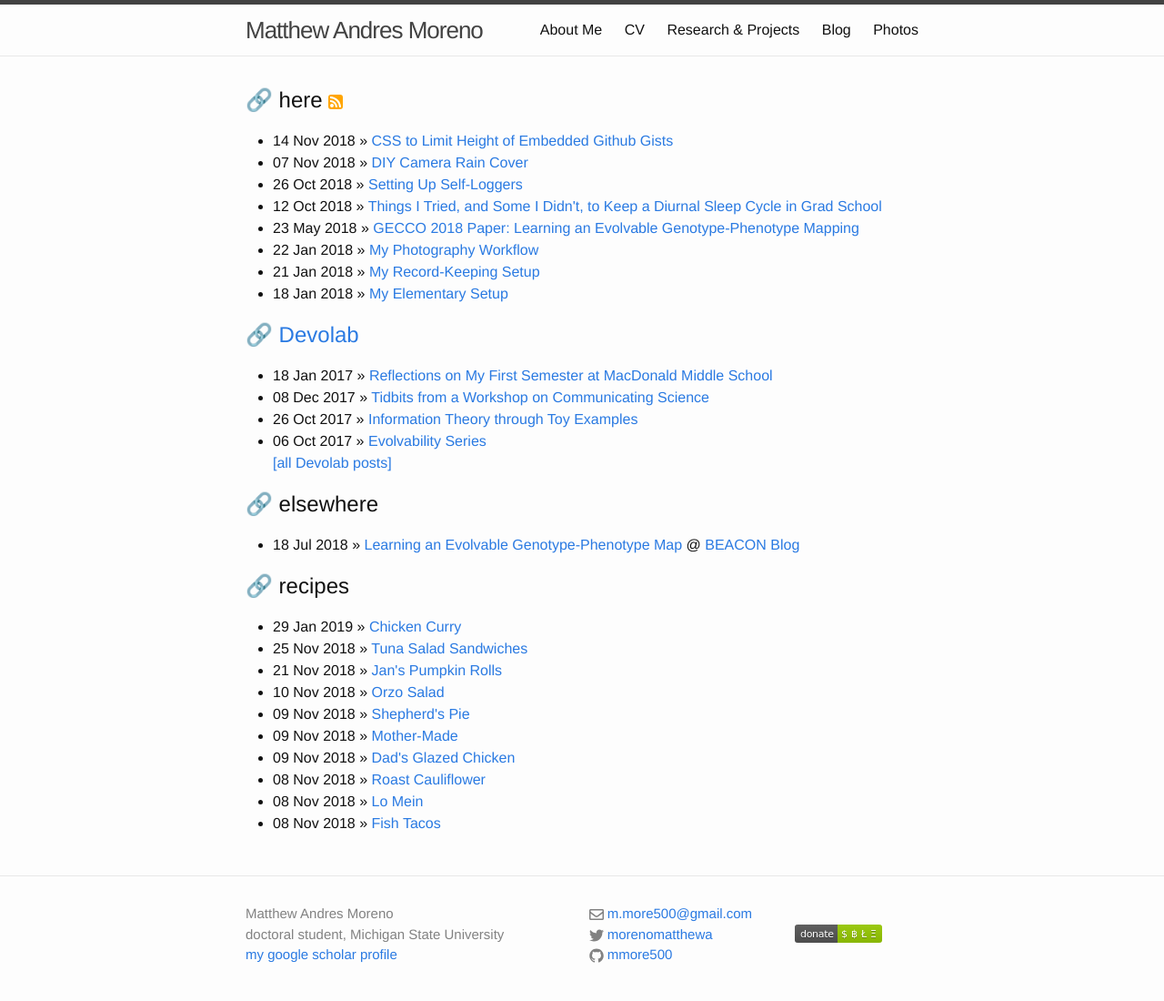
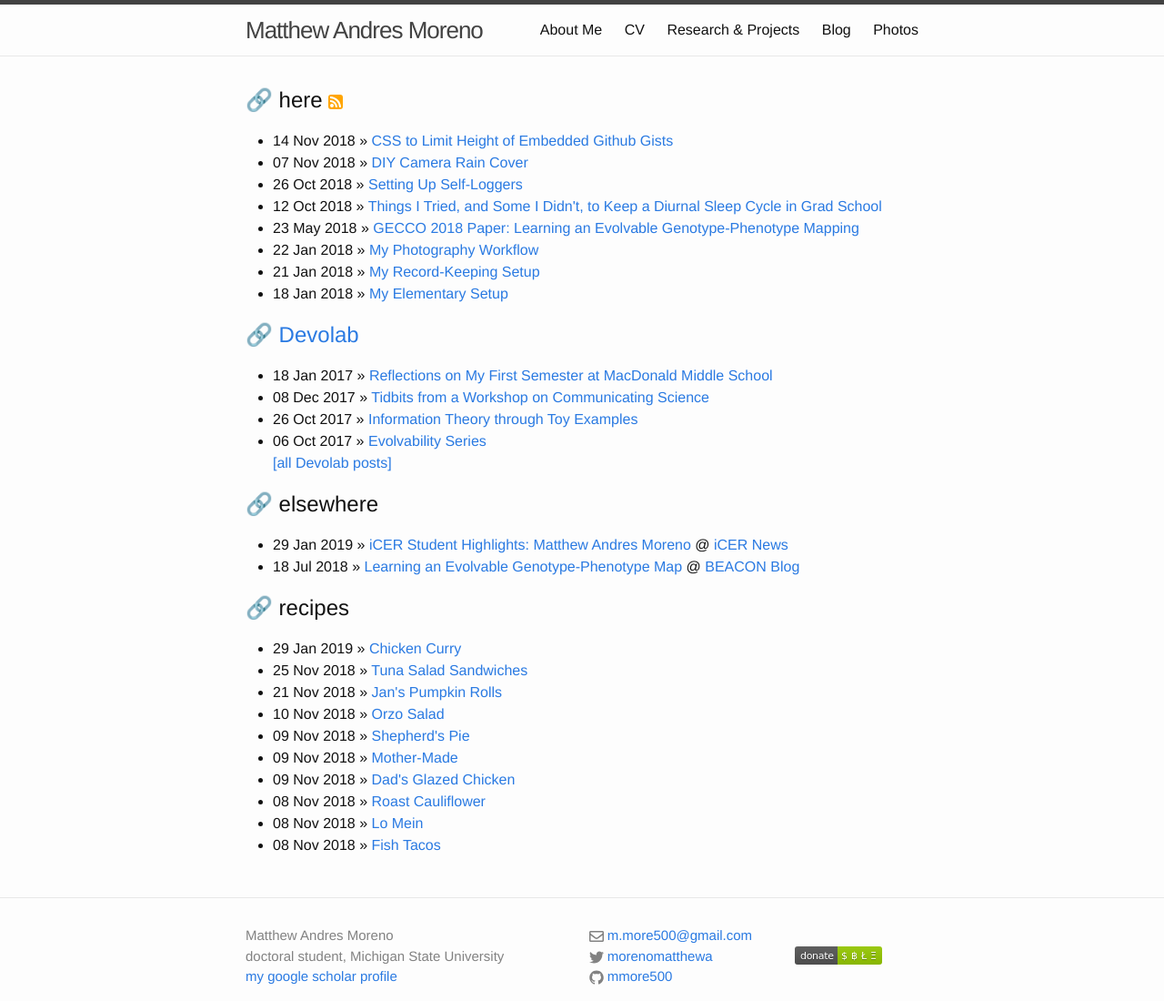
Before and after one commit to mmore500/mmore500.github.io, a Jekyll site: the page built from blog.md, in a window 1280 px wide. Shown: the whole page at 91% size. Built offline with Jekyll 4.4.1, drawn with Linux system fonts in a browser that asks for light colours; before the commit the page ends 1076 px from its top, so only the background shows below that.

Commit message:
Add iCER Student Highlights article

```diff
--- a/_data/elsewhere_posts.yml
+++ b/_data/elsewhere_posts.yml
@@ -1,3 +1,8 @@
+- title: "iCER Student Highlights: Matthew Andres Moreno"
+  url: "https://icer.msu.edu/about/announcements/icer-student-highlights-matthew-moreno"
+  where: "iCER News"
+  where_url: "https://icer.msu.edu/about/announcements/"
+  date: 2019-01-29
 - title: "Learning an Evolvable Genotype-Phenotype Map"
   url: "https://www3.beacon-center.org/blog/2018/06/25/learning-an-evolvable-genotype-phenotype-map/"
   where: "BEACON Blog"
```
